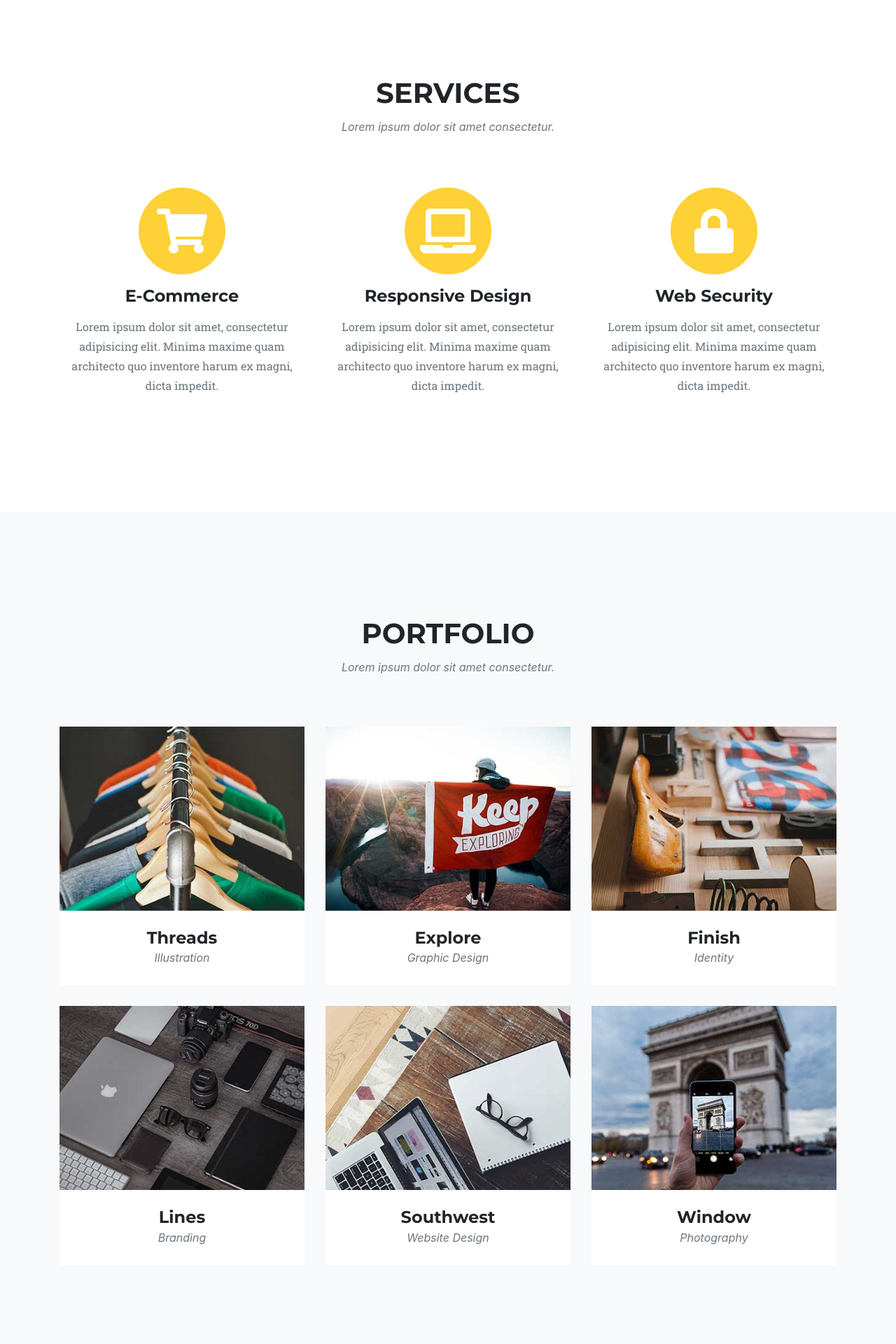
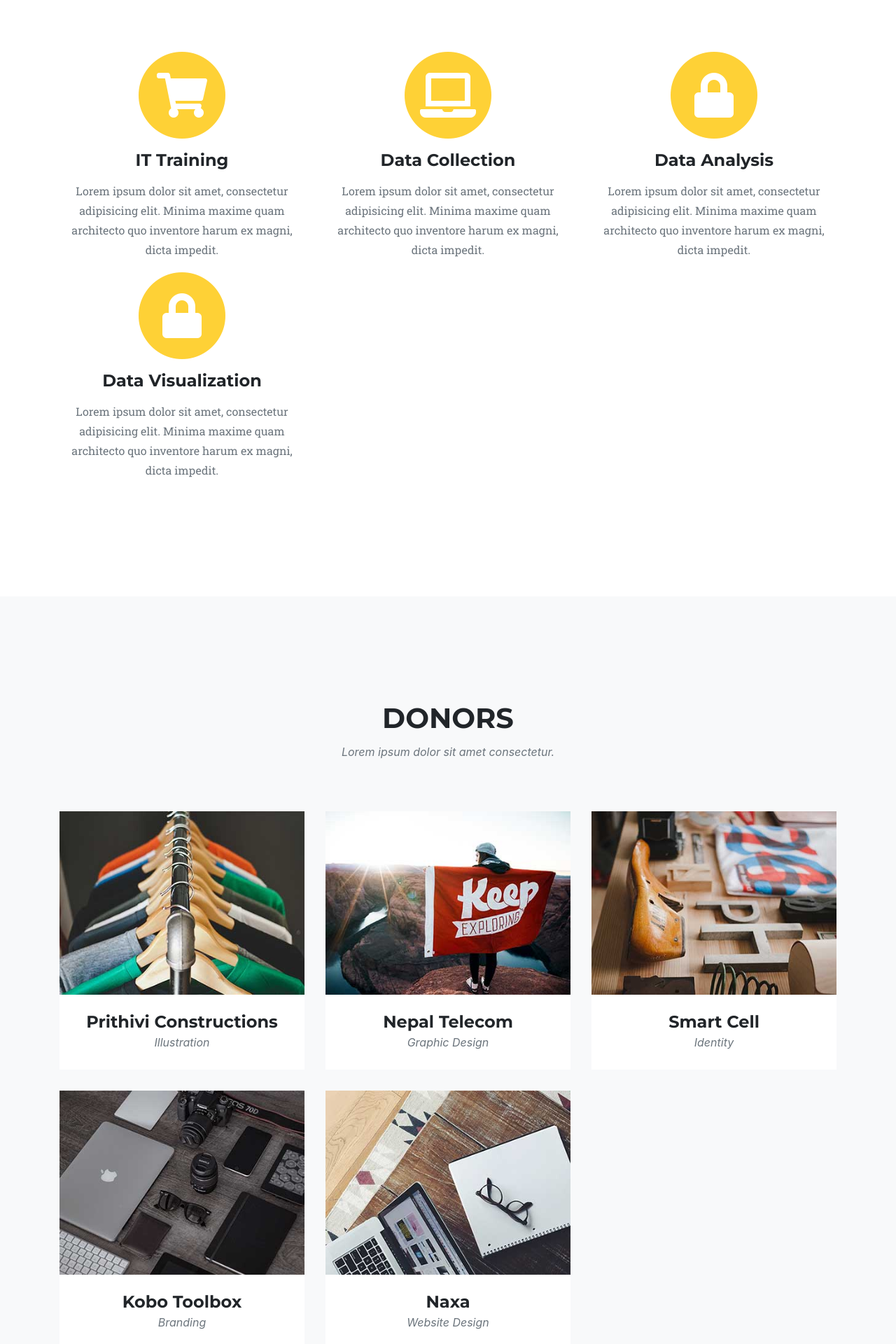
Before and after one commit to gitpromode/offices, a Django app: page / in a window 1280 px wide. Shown: the part 800-2720 px from the top of the page at 70% size. Run offline with Django 3.2, Linux system fonts and the light colour scheme; data comes from the database, SQL or seed files in the repository; some libraries are stand-ins or nearby versions; some web fonts are replaced.

Commit message:
manage home page

```diff
--- a/office/templates/office/home.html
+++ b/office/templates/office/home.html
@@ -21,7 +21,10 @@
               <a class="nav-link js-scroll-trigger" href="#services">Services</a>
             </li>
             <li class="nav-item">
-              <a class="nav-link js-scroll-trigger" href="#portfolio">Portfolio</a>
+              <a class="nav-link js-scroll-trigger" href="#portfolio">Donors</a>
+            </li>
+            <li class="nav-item">
+              <a class="nav-link js-scroll-trigger" href="#portfolio">Projects</a>
             </li>
             <li class="nav-item">
               <a class="nav-link js-scroll-trigger" href="#about">About</a>
@@ -41,9 +44,7 @@
     <header class="masthead">
       <div class="container">
         <div class="intro-text">
-          <div class="intro-lead-in">Welcome To Our Studio!</div>
-          <div class="intro-heading text-uppercase">It's Nice To Meet You</div>
-          <a class="btn btn-primary btn-xl text-uppercase js-scroll-trigger" href="#services">Tell Me More</a>
+          <div class="intro-lead-in">Welcome To Our Flock!</div>
         </div>
       </div>
     </header>
@@ -54,7 +55,7 @@
         <div class="row">
           <div class="col-lg-12 text-center">
             <h2 class="section-heading text-uppercase">Services</h2>
-            <h3 class="section-subheading text-muted">Lorem ipsum dolor sit amet consectetur.</h3>
+            <h3 class="section-subheading text-muted">Software Development</h3>
           </div>
         </div>
         <div class="row text-center">
@@ -63,7 +64,7 @@
               <i class="fas fa-circle fa-stack-2x text-primary"></i>
               <i class="fas fa-shopping-cart fa-stack-1x fa-inverse"></i>
             </span>
-            <h4 class="service-heading">E-Commerce</h4>
+            <h4 class="service-heading">IT Training</h4>
             <p class="text-muted">Lorem ipsum dolor sit amet, consectetur adipisicing elit. Minima maxime quam architecto quo inventore harum ex magni, dicta impedit.</p>
           </div>
           <div class="col-md-4">
@@ -71,7 +72,7 @@
               <i class="fas fa-circle fa-stack-2x text-primary"></i>
               <i class="fas fa-laptop fa-stack-1x fa-inverse"></i>
             </span>
-            <h4 class="service-heading">Responsive Design</h4>
+            <h4 class="service-heading">Data Collection</h4>
             <p class="text-muted">Lorem ipsum dolor sit amet, consectetur adipisicing elit. Minima maxime quam architecto quo inventore harum ex magni, dicta impedit.</p>
           </div>
           <div class="col-md-4">
@@ -79,19 +80,27 @@
               <i class="fas fa-circle fa-stack-2x text-primary"></i>
               <i class="fas fa-lock fa-stack-1x fa-inverse"></i>
             </span>
-            <h4 class="service-heading">Web Security</h4>
+            <h4 class="service-heading">Data Analysis</h4>
+            <p class="text-muted">Lorem ipsum dolor sit amet, consectetur adipisicing elit. Minima maxime quam architecto quo inventore harum ex magni, dicta impedit.</p>
+          </div>
+          <div class="col-md-4">
+            <span class="fa-stack fa-4x">
+              <i class="fas fa-circle fa-stack-2x text-primary"></i>
+              <i class="fas fa-lock fa-stack-1x fa-inverse"></i>
+            </span>
+            <h4 class="service-heading">Data Visualization</h4>
             <p class="text-muted">Lorem ipsum dolor sit amet, consectetur adipisicing elit. Minima maxime quam architecto quo inventore harum ex magni, dicta impedit.</p>
           </div>
         </div>
       </div>
     </section>
 
-    <!-- Portfolio Grid -->
+    <!-- Donors -->
     <section class="bg-light" id="portfolio">
       <div class="container">
         <div class="row">
           <div class="col-lg-12 text-center">
-            <h2 class="section-heading text-uppercase">Portfolio</h2>
+            <h2 class="section-heading text-uppercase">Donors</h2>
             <h3 class="section-subheading text-muted">Lorem ipsum dolor sit amet consectetur.</h3>
           </div>
         </div>
@@ -106,7 +115,7 @@
               <img class="img-fluid" src="img/portfolio/01-thumbnail.jpg" alt="">
             </a>
             <div class="portfolio-caption">
-              <h4>Threads</h4>
+              <h4>Prithivi Constructions</h4>
               <p class="text-muted">Illustration</p>
             </div>
           </div>
@@ -120,7 +129,7 @@
               <img class="img-fluid" src="img/portfolio/02-thumbnail.jpg" alt="">
             </a>
             <div class="portfolio-caption">
-              <h4>Explore</h4>
+              <h4>Nepal Telecom</h4>
               <p class="text-muted">Graphic Design</p>
             </div>
           </div>
@@ -134,7 +143,7 @@
               <img class="img-fluid" src="img/portfolio/03-thumbnail.jpg" alt="">
             </a>
             <div class="portfolio-caption">
-              <h4>Finish</h4>
+              <h4>Smart Cell</h4>
               <p class="text-muted">Identity</p>
             </div>
           </div>
@@ -148,7 +157,7 @@
               <img class="img-fluid" src="img/portfolio/04-thumbnail.jpg" alt="">
             </a>
             <div class="portfolio-caption">
-              <h4>Lines</h4>
+              <h4>Kobo Toolbox</h4>
               <p class="text-muted">Branding</p>
             </div>
           </div>
@@ -162,22 +171,78 @@
               <img class="img-fluid" src="img/portfolio/05-thumbnail.jpg" alt="">
             </a>
             <div class="portfolio-caption">
-              <h4>Southwest</h4>
+              <h4>Naxa</h4>
               <p class="text-muted">Website Design</p>
             </div>
           </div>
+          <!--<div class="col-md-4 col-sm-6 portfolio-item">-->
+            <!--<a class="portfolio-link" data-toggle="modal" href="#portfolioModal6">-->
+              <!--<div class="portfolio-hover">-->
+                <!--<div class="portfolio-hover-content">-->
+                  <!--<i class="fas fa-plus fa-3x"></i>-->
+                <!--</div>-->
+              <!--</div>-->
+              <!--<img class="img-fluid" src="img/portfolio/06-thumbnail.jpg" alt="">-->
+            <!--</a>-->
+            <!--<div class="portfolio-caption">-->
+              <!--<h4>Window</h4>-->
+              <!--<p class="text-muted">Photography</p>-->
+            <!--</div>-->
+          <!--</div>-->
+        </div>
+      </div>
+    </section>
+
+    <!-- Projects-->
+    <section class="bg-light" id="portfolio">
+      <div class="container">
+        <div class="row">
+          <div class="col-lg-12 text-center">
+            <h2 class="section-heading text-uppercase">Projects</h2>
+            <h3 class="section-subheading text-muted">Lorem ipsum dolor sit amet consectetur.</h3>
+          </div>
+        </div>
+        <div class="row">
           <div class="col-md-4 col-sm-6 portfolio-item">
-            <a class="portfolio-link" data-toggle="modal" href="#portfolioModal6">
+            <a class="portfolio-link" data-toggle="modal" href="#portfolioModal1">
               <div class="portfolio-hover">
                 <div class="portfolio-hover-content">
                   <i class="fas fa-plus fa-3x"></i>
                 </div>
               </div>
-              <img class="img-fluid" src="img/portfolio/06-thumbnail.jpg" alt="">
+              <img class="img-fluid" src="img/portfolio/01-thumbnail.jpg" alt="">
             </a>
             <div class="portfolio-caption">
-              <h4>Window</h4>
-              <p class="text-muted">Photography</p>
+              <h4>Kobo Toolbox</h4>
+              <p class="text-muted">Illustration</p>
+            </div>
+          </div>
+          <div class="col-md-4 col-sm-6 portfolio-item">
+            <a class="portfolio-link" data-toggle="modal" href="#portfolioModal2">
+              <div class="portfolio-hover">
+                <div class="portfolio-hover-content">
+                  <i class="fas fa-plus fa-3x"></i>
+                </div>
+              </div>
+              <img class="img-fluid" src="img/portfolio/02-thumbnail.jpg" alt="">
+            </a>
+            <div class="portfolio-caption">
+              <h4>Call Centre</h4>
+              <p class="text-muted">Graphic Design</p>
+            </div>
+          </div>
+          <div class="col-md-4 col-sm-6 portfolio-item">
+            <a class="portfolio-link" data-toggle="modal" href="#portfolioModal3">
+              <div class="portfolio-hover">
+                <div class="portfolio-hover-content">
+                  <i class="fas fa-plus fa-3x"></i>
+                </div>
+              </div>
+              <img class="img-fluid" src="img/portfolio/03-thumbnail.jpg" alt="">
+            </a>
+            <div class="portfolio-caption">
+              <h4>E-entrance</h4>
+              <p class="text-muted">Identity</p>
             </div>
           </div>
         </div>
```
